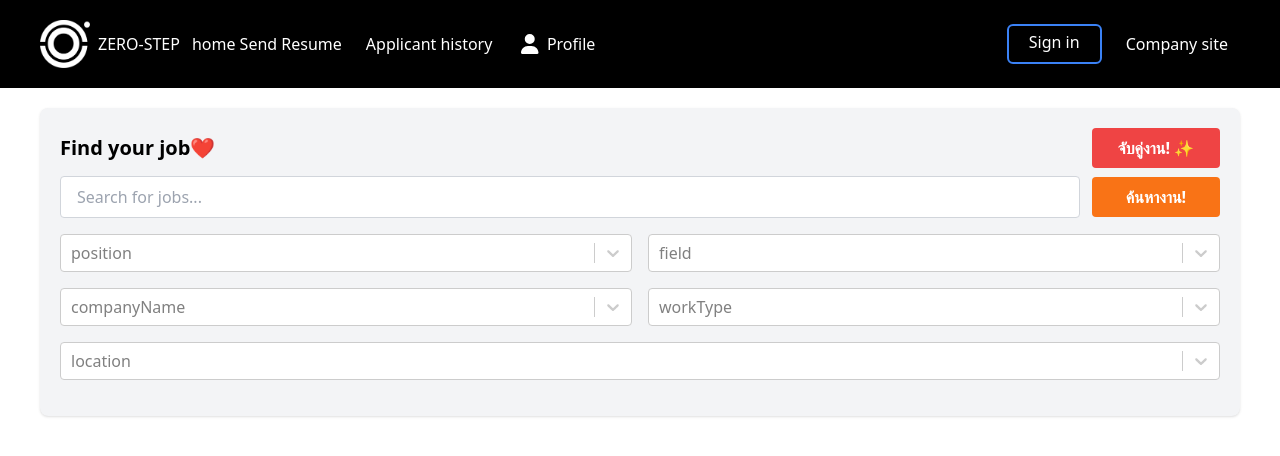
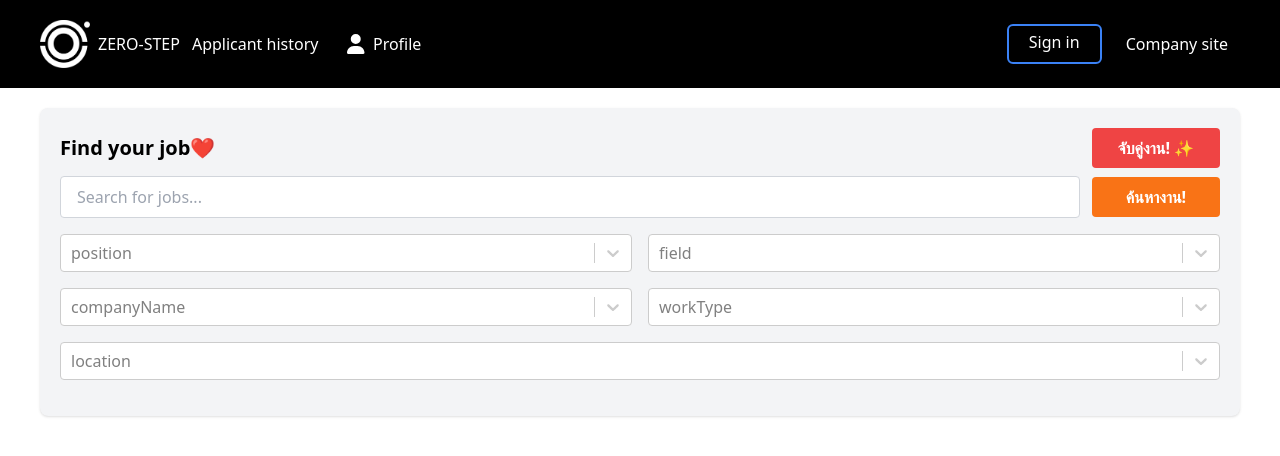
Before and after one commit to YoSirawit/ZeroStep, a Next.js app: page / in a window 1280 px wide. Shown: the top 456 px of the page. Built offline with nearby package versions, Linux system fonts and the light colour scheme.

Commit message:
delete homeSendResume in Navbar

```diff
--- a/app/components/Navbar.tsx
+++ b/app/components/Navbar.tsx
@@ -22,7 +22,6 @@ function Navbar() {
 
                   {/* เมนูรายการ */}
                   <ul className='flex items-center'>
-                    <li className='mx-3'><Link href="/homeSendResume" legacyBehavior><a>home Send Resume</a></Link></li>
                       <li className='mx-3'><Link href="/history" legacyBehavior><a>Applicant history</a></Link></li>
                       <li className='mx-3'>
                           <Link href="/profile" legacyBehavior>
```
